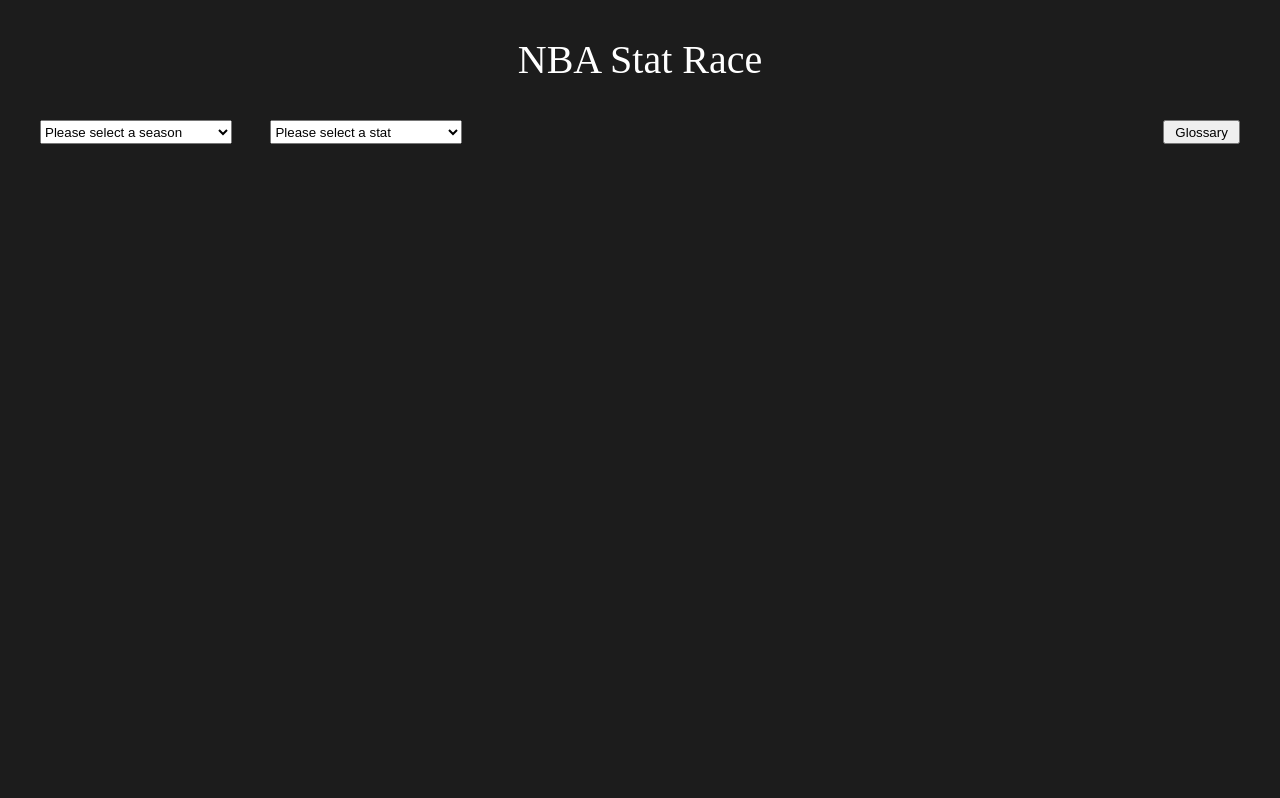
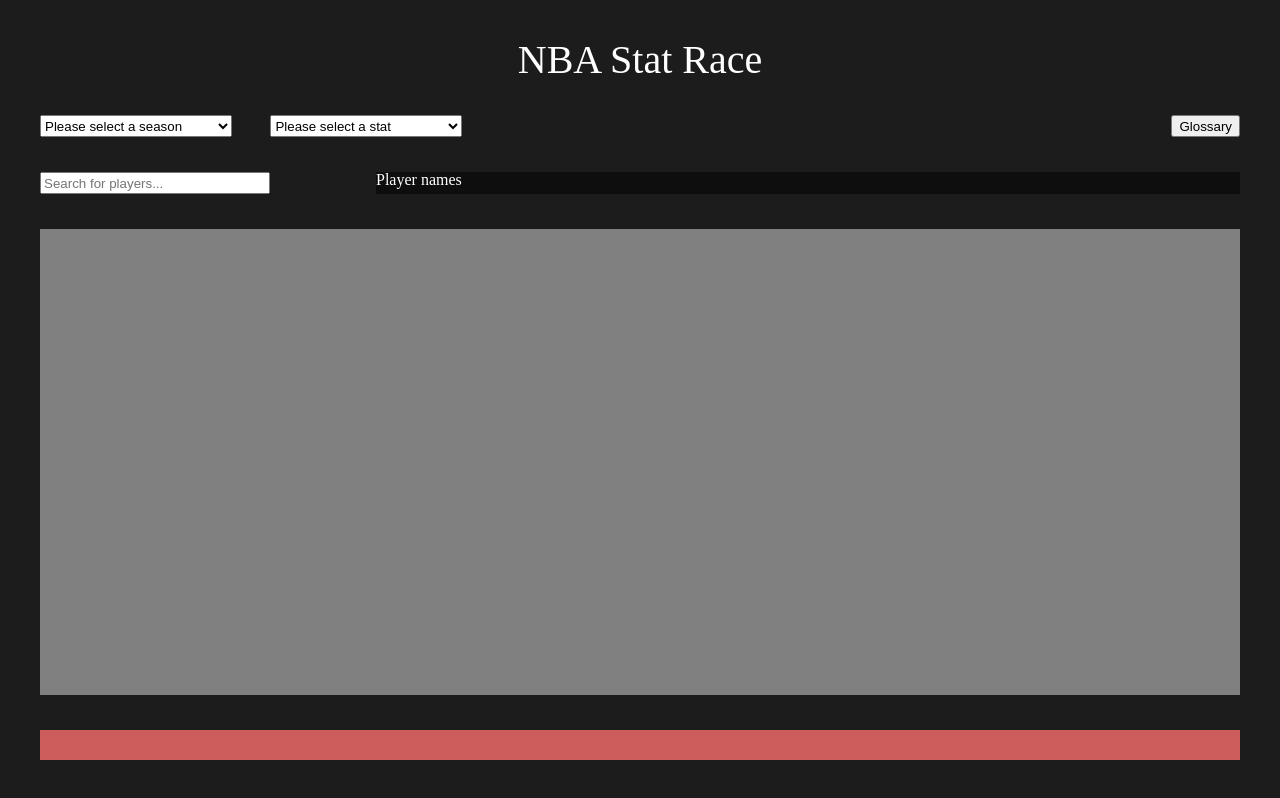
Before and after one commit to MannanK/NBA-Stat-Race, a website built with webpack: page index.html in a window 1280 px wide. Built offline with nearby package versions, Linux system fonts and the light colour scheme.

Commit message:
Add HTML for bottom row with search player input and player names, add html for chart and footer, add basic CSS for all these elements

```diff
--- a/index.html
+++ b/index.html
@@ -11,7 +11,7 @@
 </head>
 
 <body>
-  <div class="content">
+  <main class="content">
     <header class="site-header">NBA Stat Race</header>
 
     <section class="top-row">
@@ -22,6 +22,7 @@
           <option value="2018">2018</option>
           <option value="2017">2017</option>
           <option value="2016">2016</option>
+          <option value="2015">2015</option>
         </select>
 
         <select class="stat-dropdown">
@@ -39,7 +40,27 @@
         </button>
       </section>
     </section>
-  </div>
+
+    <section class="bottom-row">
+      <section class="search-players-input-container">
+        <input class="search-players-input" type="text" placeholder="Search for players...">
+      </section>
+
+      <section class="player-names">
+        Player names
+      </section>
+    </section>
+
+    <div id="chart-container">
+      <svg id="chart">
+
+      </svg>
+    </div>
+
+    <footer>
+
+    </footer>
+  </main>
 
   <script src="./dist/main.js"></script>
 </body>
--- a/src/index.js
+++ b/src/index.js
@@ -1,5 +1,6 @@
 import "./styles/reset.scss";
 import "./styles/index.scss";
+import "./styles/chart.scss";
 
 const testObj = {
   key1: "hi",
--- /dev/null
+++ b/src/styles/chart.scss
@@ -0,0 +1,6 @@
+#chart-container {
+  width: 100%;
+  height: 63vh;
+  background-color: grey;
+  margin-bottom: 35px;
+}
--- a/src/styles/index.scss
+++ b/src/styles/index.scss
@@ -57,15 +57,16 @@
   align-self: center;
   font-size: 40px;
   color: white;
-  margin-bottom: 40px;
+  margin-bottom: 35px;
 }
 
-// TOP ROW
+// TOP ROW, BOTTOM ROW
 
-.top-row {
+.top-row, .bottom-row {
   display: flex;
   justify-content: space-between;
   height: 3vh;
+  margin-bottom: 35px;
 }
 
 // LEFT TOP ROW
@@ -92,7 +93,7 @@
 
 .right-top-row {
   display: flex;
-  width: 6vw;
+  width: 5vw;
   min-width: fit-content;
 }
 
@@ -101,3 +102,31 @@
 .glossary-button {
   width: 100%;
 }
+
+// SEARCH PLAYERS INPUT
+
+.search-players-input-container {
+  display: flex;
+  width: 18vw;
+  margin-right: 7vw;
+}
+
+.search-players-input {
+  width: 100%;
+}
+
+// PLAYER NAMES
+
+.player-names {
+  width: 67.5vw;
+  display: flex;
+  background-color: rgba(0,0,0,0.5);
+  color: white;
+}
+
+footer {
+  display: flex;
+  flex-direction: column;
+  height: 4vh;
+  background-color: indianred;
+}
```
